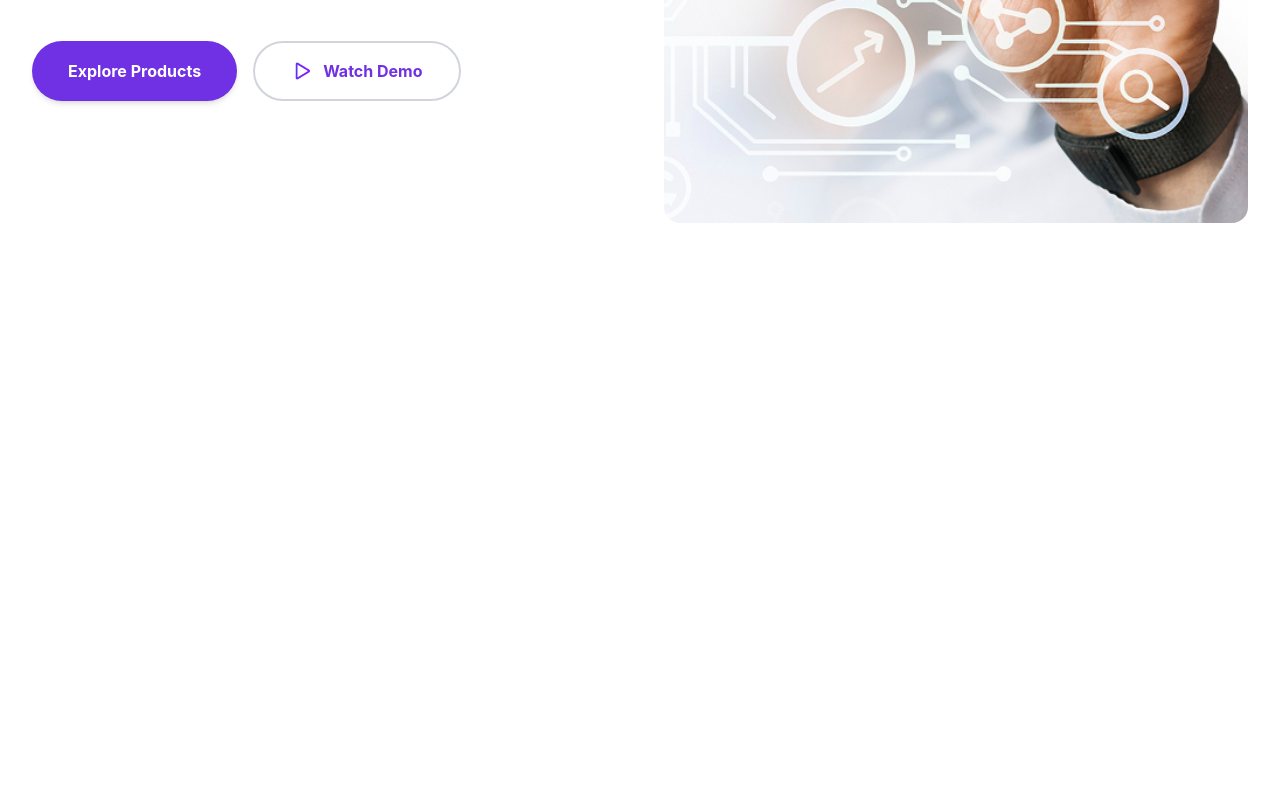
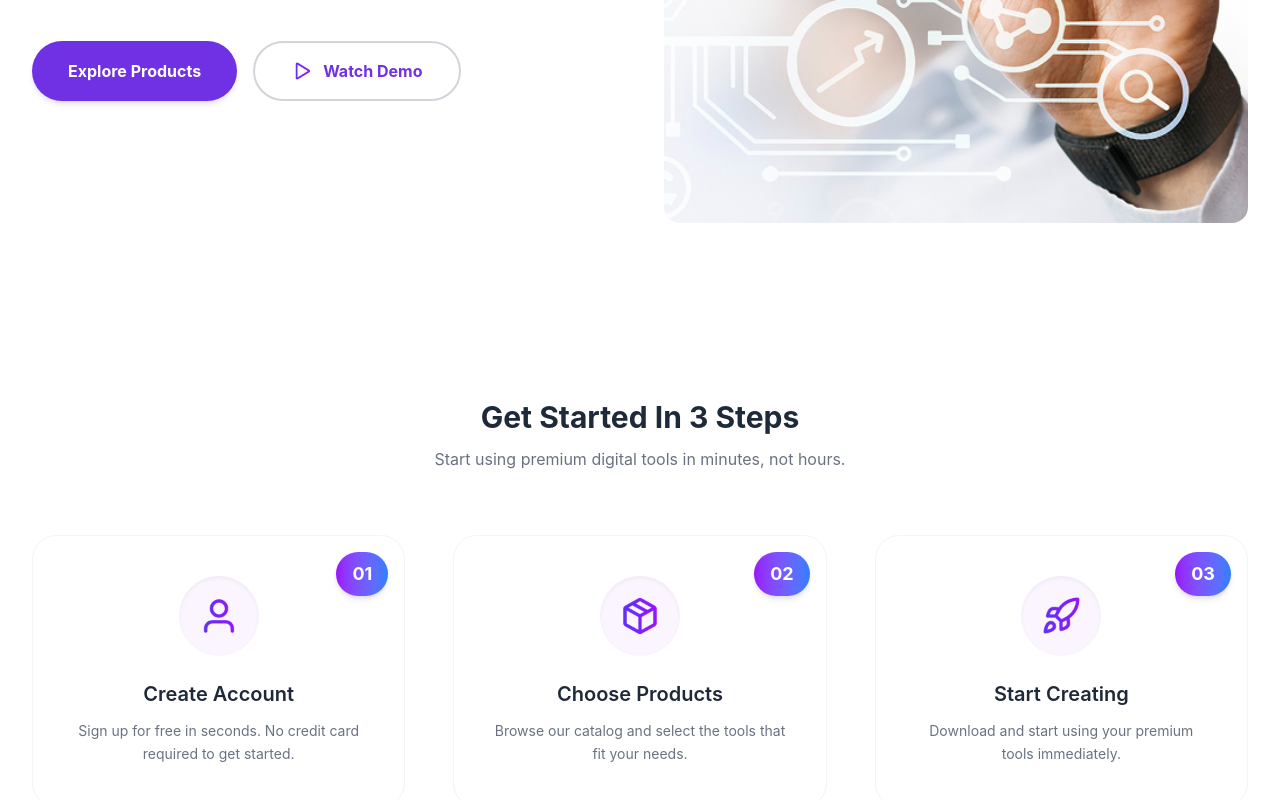
Before and after one commit to sadiarahmansmrity0/digital-tools-website, a React (Vite) app: page / in a window 1280 px wide. Shown: the part 642-1442 px from the top of the page. Before the commit the page ends 961 px from the top, so only its background shows below. Built offline with nearby package versions, Linux system fonts and the light colour scheme.

Commit message:
did the stat (steps) part

```diff
--- a/src/App.jsx
+++ b/src/App.jsx
@@ -1,6 +1,7 @@
 import React from "react";
 import Navbar from "./components/Navbar"
 import Banner from  "./components/Banner";
+import Stats from "./components/Stats";
 
 
 function App() {
@@ -11,6 +12,7 @@ function App() {
       <div className="min-h-screen bg-gradient-to-b from-gray-50 to-white">
       <Navbar cartCount={0} />
       <Banner />
+      <Stats />
     </div>
     </>
   )
--- a/src/components/Stats.jsx
+++ b/src/components/Stats.jsx
@@ -0,0 +1,77 @@
+import React from "react";
+import userIcon from "../assets/user.png";
+import packageIcon from "../assets/package.png";
+import rocketIcon from "../assets/rocket.png";
+
+const Steps = () => {
+  const steps = [
+    {
+      number: "01",
+      title: "Create Account",
+      description: "Sign up for free in seconds. No credit card required to get started.",
+      icon: userIcon,
+    },
+    {
+      number: "02",
+      title: "Choose Products",
+      description: "Browse our catalog and select the tools that fit your needs.",
+      icon: packageIcon,
+    },
+    {
+      number: "03",
+      title: "Start Creating",
+      description: "Download and start using your premium tools immediately.",
+      icon: rocketIcon,
+    },
+  ];
+
+  return (
+    <section className="bg-white py-20">
+      <div className="max-w-7xl mx-auto px-4 sm:px-6 lg:px-8 text-center">
+        {/* Heading */}
+        <h2 className="text-3xl font-bold text-gray-800 mb-3">
+          Get Started In 3 Steps
+        </h2>
+        <p className="text-gray-500 mb-16">
+          Start using premium digital tools in minutes, not hours.
+        </p>
+
+        {/* Steps Grid */}
+        <div className="grid grid-cols-1 md:grid-cols-3 gap-12">
+          {steps.map((step, index) => (
+            <div
+              key={index}
+              className="relative flex flex-col items-center text-center p-10 rounded-3xl border border-gray-100 hover:shadow-lg transition-all duration-300"
+            >
+              {/* Step Number */}
+              <span className="absolute top-4 right-4 text-lg font-bold text-white bg-gradient-to-r from-purple-600 to-blue-500 px-4 py-2 rounded-full shadow-md">
+                {step.number}
+              </span>
+
+              {/* Icon */}
+              <div className="w-20 h-20 flex items-center justify-center mb-6 rounded-full bg-purple-50 shadow-inner">
+                <img
+                  src={step.icon}
+                  alt={step.title}
+                  className="w-10 h-10 object-contain"
+                />
+              </div>
+
+              {/* Title */}
+              <h3 className="text-xl font-semibold text-gray-800 mb-3">
+                {step.title}
+              </h3>
+
+              {/* Description */}
+              <p className="text-gray-500 text-sm leading-relaxed">
+                {step.description}
+              </p>
+            </div>
+          ))}
+        </div>
+      </div>
+    </section>
+  );
+};
+
+export default Steps;
```
